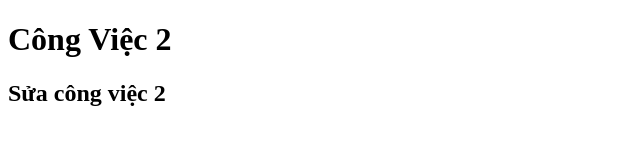
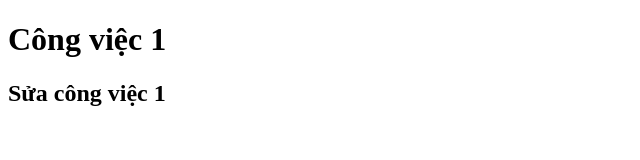
Before and after one commit to ngogiabao1234/duan5, a plain HTML site: page index.html in a window 1280 px wide. Shown: the full height of the page, 0-640 px from the left. Drawn offline with Linux system fonts and the light colour scheme.

Commit message:
2. Sửa công việc 1

```diff
--- a/index.html
+++ b/index.html
@@ -6,7 +6,7 @@
     <title>Document</title>
   </head>
   <body>
-    <h1>Công Việc 2</h1>
-    <h2>Sửa công việc 2</h2>
+    <h1>Công việc 1</h1>
+    <h2>Sửa công việc 1</h2>
   </body>
 </html>
```
